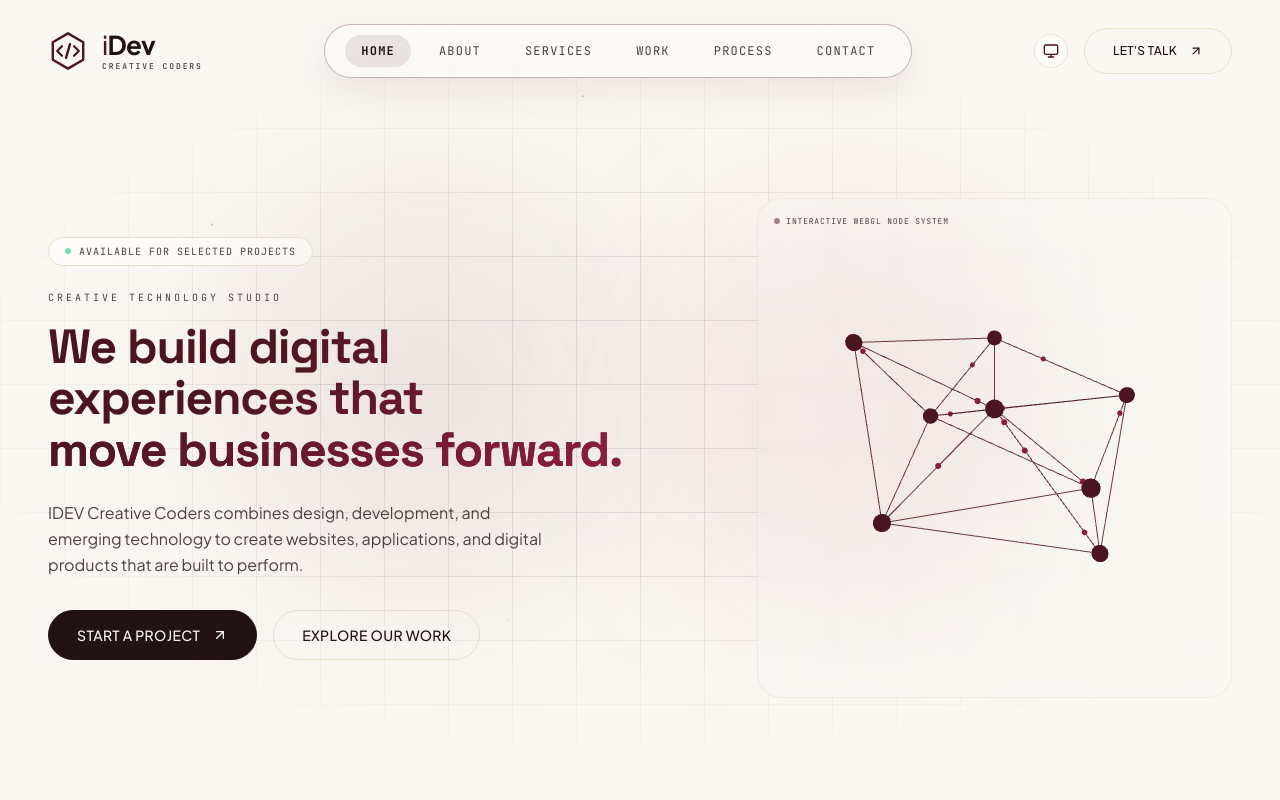
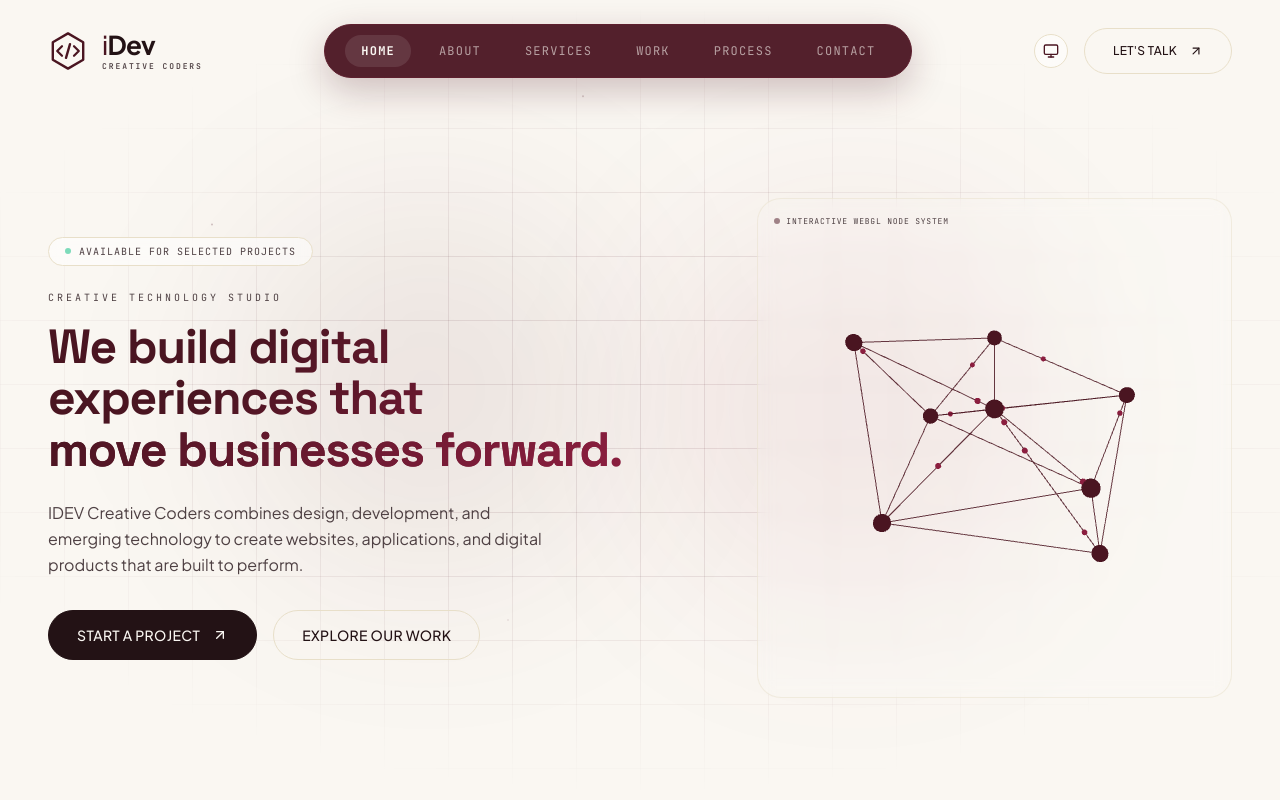
Before and after one commit to kishore-23MIC0100/idev-creative-coders, a React (Vite) app: page / in a window 1280 px wide. Shown: the top 800 px of the page. Built offline with nearby package versions, Linux system fonts and the light colour scheme.

Commit message:
Refactor capsule navbar background to deep brand maroon with sandalwood-cream links

```diff
--- a/src/components/Navbar.tsx
+++ b/src/components/Navbar.tsx
@@ -56,23 +56,23 @@ export const Navbar: React.FC = () => {
             <Logo />
           </Link>
 
-          {/* Desktop Navigation Links (Capsule Pill Container) */}
-          <div className="hidden md:flex items-center gap-3 bg-white/[0.04] [html.light_&]:bg-white/40 border border-white/10 [html.light_&]:border-accent/30 backdrop-blur-2xl px-5 py-2.5 rounded-full shadow-[0_12px_36px_rgba(0,0,0,0.45)] [html.light_&]:shadow-[0_12px_36px_rgba(74,21,33,0.08)]">
+          {/* Desktop Navigation Links (Maroon Capsule Container) */}
+          <div className="hidden md:flex items-center gap-3 bg-[#4a1521]/95 border border-[#5d1f2e] backdrop-blur-2xl px-5 py-2.5 rounded-full shadow-[0_12px_36px_rgba(74,21,33,0.25)]">
             {navLinks.map((link) => {
               const isActive = location.pathname === link.path;
               return (
                 <Link
                   key={link.name}
                   to={link.path}
-                  className={`relative text-xs uppercase tracking-widest transition-colors duration-300 hover:text-text-primary px-4 py-2 outline-none focus-visible:text-accent font-mono ${
-                    isActive ? "text-text-primary font-bold" : "text-text-secondary"
+                  className={`relative text-xs uppercase tracking-widest transition-colors duration-300 px-4 py-2 outline-none focus-visible:text-white font-mono ${
+                    isActive ? "text-[#faf7f2] font-bold" : "text-[#faf7f2]/60 hover:text-[#faf7f2]"
                   }`}
                 >
                   <span className="relative z-10">{link.name}</span>
                   {isActive && (
                     <motion.span
                       layoutId="activeNavIndicator"
-                      className="absolute inset-0 bg-accent/15 [html.light_&]:bg-accent/10 rounded-full"
+                      className="absolute inset-0 bg-white/10 rounded-full"
                       transition={{ type: "spring", stiffness: 380, damping: 30 }}
                     />
                   )}
```
